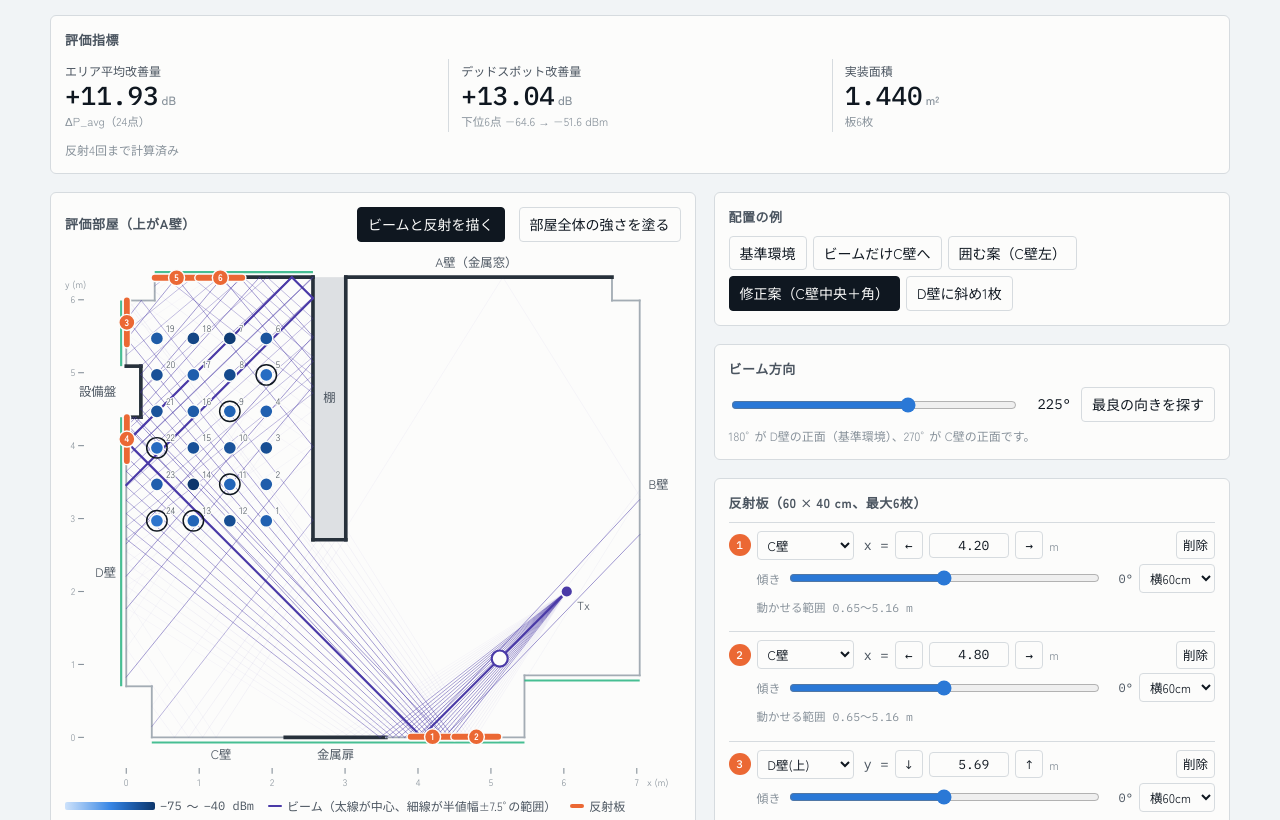
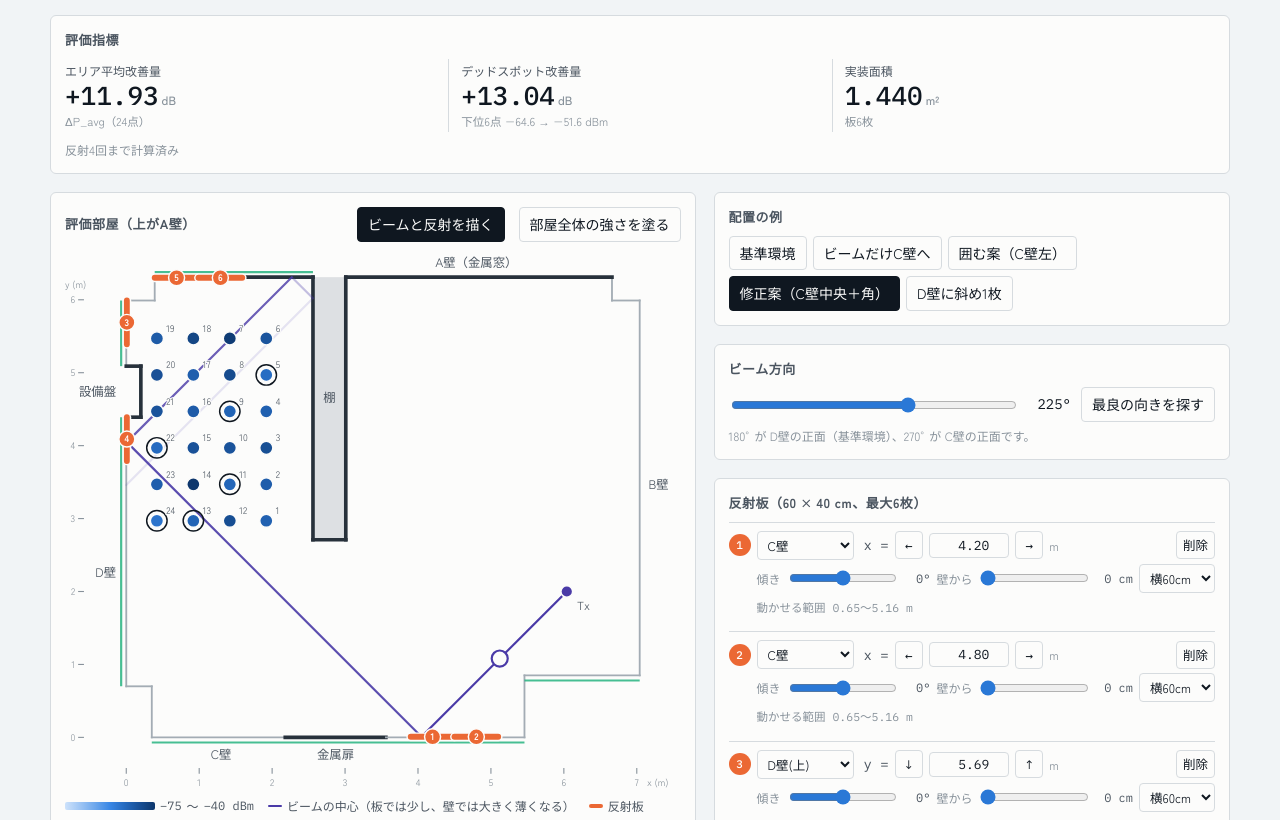
Before and after one commit to Leinnn00/instant_simulator, a plain HTML site: page index.html in a window 1280 px wide. Shown: the part 127-947 px from the top of the page. Drawn offline with Linux system fonts and the light colour scheme.

Commit message:
ビームを中心線のみに、反射板と壁で薄くなり方を変更、板を壁から離せるように
Co-Authored-By: Claude Opus 5.5 <noreply@anthropic.com>
Claude-Session: https://claude.ai/code/session_012yqex7Z9NaBEwaYMfaZqRX

```diff
--- a/index.html
+++ b/index.html
@@ -77,6 +77,8 @@ input[type=range]{flex:1 1 120px;min-width:90px;accent-color:var(--after)}
 .plate .del{margin-left:auto}
 .plate .tv{min-width:3.5ch;text-align:right;color:var(--ink2)}
 .plate .rng{flex:1 1 100%;font-family:var(--mono);font-size:11.5px}
+.plate .warn{flex:1 1 100%;font-size:12px;color:#d03b3b}
+.plate .offv{min-width:5ch;text-align:right;color:var(--ink2)}
 .prow.sub input[type=range]{flex:1 1 90px;min-width:70px}
 .hint{font-size:12px;color:var(--muted);margin:4px 0 0}
 details{font-size:13px}
@@ -144,13 +146,13 @@ svg text{font-family:var(--font)}
         </div>
         <div class="legend">
           <span><i class="rampbar"></i><span class="num">−75</span>〜<span class="num">−40 dBm</span></span>
-          <span><i class="sw" style="background:var(--tx);height:2px"></i>ビーム（太線が中心、細線が半値幅±7.5°の範囲）</span>
+          <span><i class="sw" style="background:var(--tx);height:2px"></i>ビームの中心（板では少し、壁では大きく薄くなる）</span>
           <span><i class="sw" style="background:var(--plate)"></i>反射板</span>
           <span><i class="sw" style="background:var(--install)"></i>設置できる壁</span>
           <span><i class="sw" style="background:var(--wall);height:5px"></i>金属</span>
           <span><i class="dot" style="border:2px solid var(--ink);width:11px;height:11px"></i>下位6点（対処後）</span>
         </div>
-        <p class="hint">板はドラッグで移動、送信機の先の丸をドラッグでビーム方向。受信点をクリックすると、その点に届く経路を表示します。紫の太線はビームの中心、細線は半値幅（±7.5°）の範囲で、鏡のように反射させてたどったものです。棚の端での回り込み（回折）は描いていません。</p>
+        <p class="hint">板はドラッグで移動、送信機の先の丸をドラッグでビーム方向。受信点をクリックすると、その点に届く経路を表示します。紫の線はビームの中心を鏡のように反射させてたどったものです（実際のビームは幅15°あります）。棚の端での回り込み（回折）は描いていません。</p>
       </div>
 
       <div class="panel">
@@ -190,7 +192,7 @@ svg text{font-family:var(--font)}
         <h2>反射板（60 × 40 cm、最大6枚）</h2>
         <div class="plates" id="plates"></div>
         <button id="addBtn" type="button">板を追加</button>
-        <p class="hint">座標は板の中心の位置で、原点は D壁と C壁の角（図の左下）です。C壁・A壁は x、D壁は y で動きます。矢印は5 cmずつ、Shift を押しながらで1 cmずつ。傾きは壁からの角度で、0° が壁にぴったりです。</p>
+        <p class="hint">座標は板の中心の位置で、原点は D壁と C壁の角（図の左下）です。C壁・A壁は x、D壁は y で動きます。矢印は5 cmずつ、Shift を押しながらで1 cmずつ。傾きは壁からの角度で、0° が壁にぴったりです。「壁から」で板を壁から離せます（三脚などでの自立設置。Tx から1 m以内と受信エリアの中には置けません）。離すほど A_total が増えます。</p>
       </div>
 
       <div class="panel" id="pathPanel">
@@ -289,13 +291,13 @@ const PMC = (function(){
     const w=GROUPS[p.wall]; const L=p.len||0.6;
     const wx=w[2]-w[0], wy=w[3]-w[1], wl=Math.hypot(wx,wy), ux=wx/wl, uy=wy/wl;
     const nx=-uy, ny=ux; // 部屋内側の法線（頂点は反時計回り）
-    const off=0.008; const th=(p.tilt||0)*Math.PI/180;
+    const off=0.008+Math.max(0,Math.min(1.5,p.off||0)); const th=(p.tilt||0)*Math.PI/180;
     const s0=Math.max(0,Math.min(wl-L*Math.cos(th),p.s));
     let ax,ay,bx,by;
     const c=Math.cos(th), sn=Math.sin(Math.abs(th));
     if(th>=0){ ax=w[0]+ux*s0; ay=w[1]+uy*s0; bx=ax+ux*L*c+nx*L*sn; by=ay+uy*L*c+ny*L*sn; }
     else { bx=w[0]+ux*(s0+L*c); by=w[1]+uy*(s0+L*c); ax=bx-ux*L*c+nx*L*sn; ay=by-uy*L*c+ny*L*sn; }
-    return {x1:ax+nx*off,y1:ay+ny*off,x2:bx+nx*off,y2:by+ny*off,mat:'m',occ:true,plate:true,d:L*sn,L};
+    return {x1:ax+nx*off,y1:ay+ny*off,x2:bx+nx*off,y2:by+ny*off,mat:'m',occ:true,plate:true,d:(off-0.008)+L*sn,L};
   }
   function buildScene(plates){
     const segs = WALLS.map(w=>({x1:w[0],y1:w[1],x2:w[2],y2:w[3],mat:w[4]==='s'?'m':w[4],occ:w[4]!=='s'}));
@@ -398,7 +400,7 @@ const PMC = (function(){
           const qx=s.x1-ox, qy=s.y1-oy; const t=(qx*s.dy-qy*s.dx)/den, u=(qx*dy-qy*dx)/den;
           if(t>1e-6&&u>=0&&u<=1&&(!best||t<best.t)) best={t,i}; }
         if(!best) break;
-        const hx=ox+dx*best.t, hy=oy+dy*best.t; legs.push({x1:ox,y1:oy,x2:hx,y2:hy,db,k,a:Math.round(a*100)/100}); len+=best.t;
+        const hx=ox+dx*best.t, hy=oy+dy*best.t; legs.push({x1:ox,y1:oy,x2:hx,y2:hy,db,k,a:Math.round(a*100)/100,hit:segs[best.i].plate?'plate':'wall'}); len+=best.t;
         const s=segs[best.i]; const dn=dx*s.nx+dy*s.ny;
         if(s.mat==='m') db-=0; else db+=Math.min(-0.5,10*Math.log10(gypsumR2(Math.abs(dn),o.er,o.ei))-o.wallAdj);
         dx-=2*dn*s.nx; dy-=2*dn*s.ny; ox=hx; oy=hy;
@@ -497,12 +499,13 @@ function drawPlan(){
   // ビーム
   gBeam.innerHTML=''; const T=PMC.TX;
   if(state.showBeam){
-    const legs=PMC.beamRays(state.plates,{beam:state.beam,wallAdj:state.wallAdj,span:13,step:1});
-    // 半値幅（±7.5°）の内側を主に描き、外側はごく薄く。中心の1本は太線で強調
-    const line=(l,op,w)=>el('line',{x1:X(l.x1).toFixed(1),y1:Y(l.y1).toFixed(1),x2:X(l.x2).toFixed(1),y2:Y(l.y2).toFixed(1),stroke:'var(--tx)','stroke-opacity':op.toFixed(2),'stroke-width':w,'stroke-linecap':'round'},gBeam);
-    legs.sort((a,b)=>a.db-b.db).forEach(l=>{ if(l.a===0) return; const inside=Math.abs(l.a)<=7.5;
-      let op=Math.min(.6,.6*(1+l.db/18)); if(!inside) op*=0.18; if(op<.03) return; line(l,op,inside?1.2:1); });
-    legs.filter(l=>l.a===0).forEach(l=>{ const op=Math.max(.35,Math.min(1,1+l.db/24)); line(l,op,3); });
+    // ビームの中心の1本だけを、反射をたどって描く
+    const legs=PMC.beamRays(state.plates,{beam:state.beam,wallAdj:state.wallAdj,span:0,step:1});
+    // 見た目の濃さ: 反射板で跳ね返ると少しだけ、壁・扉・棚では大きく薄くなる
+    let op=1;
+    for(const l of legs){ if(op<.08) break;
+      el('line',{x1:X(l.x1).toFixed(1),y1:Y(l.y1).toFixed(1),x2:X(l.x2).toFixed(1),y2:Y(l.y2).toFixed(1),stroke:'var(--tx)','stroke-opacity':op.toFixed(2),'stroke-width':3,'stroke-linecap':'round'},gBeam);
+      op*= l.hit==='plate' ? 0.9 : 0.4; }
   }
   const th=state.beam*Math.PI/180, hx=X(T.x+1.3*Math.cos(th)), hy=Y(T.y+1.3*Math.sin(th));
   el('line',{x1:X(T.x),y1:Y(T.y),x2:hx,y2:hy,stroke:'var(--tx)','stroke-width':1.5,'stroke-dasharray':'5 4'},gBeam);
@@ -586,7 +589,14 @@ function clampS(p){ p.s=Math.round(Math.max(0,Math.min(wlen(p)-foot(p),p.s))*100
 function centerOf(p){ const w=G[p.wall], c=p.s+foot(p)/2; return w[5]==='x' ? w[0]+Math.sign(w[2]-w[0])*c : w[1]+Math.sign(w[3]-w[1])*c; }
 function setCenter(p,v){ const w=G[p.wall]; const c = w[5]==='x' ? (v-w[0])*Math.sign(w[2]-w[0]) : (v-w[1])*Math.sign(w[3]-w[1]); p.s=c-foot(p)/2; clampS(p); }
 function rangeOf(p){ const s0=p.s; p.s=0; const a=centerOf(p); p.s=wlen(p)-foot(p); const b=centerOf(p); p.s=s0; return [Math.min(a,b),Math.max(a,b)]; }
-function syncPlateInputs(){ state.plates.forEach((p,i)=>{ const inp=$('pos'+i); if(!inp) return; const w=G[p.wall]; const r=rangeOf(p); inp.min=r[0].toFixed(2); inp.max=r[1].toFixed(2); if(document.activeElement!==inp) inp.value=centerOf(p).toFixed(2); $('wall'+i).value=p.wall; $('ax'+i).textContent=w[5]+' ='; const up=w[5]==='y'; $('dec'+i).textContent=up?'↓':'←'; $('inc'+i).textContent=up?'↑':'→'; $('rng'+i).textContent='動かせる範囲 '+r[0].toFixed(2)+'〜'+r[1].toFixed(2)+' m'; }); }
+function syncPlateInputs(){ state.plates.forEach((p,i)=>{ const inp=$('pos'+i); if(!inp) return; const w=G[p.wall]; const r=rangeOf(p); inp.min=r[0].toFixed(2); inp.max=r[1].toFixed(2); if(document.activeElement!==inp) inp.value=centerOf(p).toFixed(2); $('wall'+i).value=p.wall; $('ax'+i).textContent=w[5]+' ='; const up=w[5]==='y'; $('dec'+i).textContent=up?'↓':'←'; $('inc'+i).textContent=up?'↑':'→'; $('rng'+i).textContent='動かせる範囲 '+r[0].toFixed(2)+'〜'+r[1].toFixed(2)+' m'; $('warn'+i).textContent=plateWarn(p); $('warn'+i).hidden=!$('warn'+i).textContent; }); }
+// 自立設置（壁から離した板）の禁止エリア: Tx から水平1 m以内と受信エリア
+const RXAREA={x1:0.40,x2:2.27,y1:2.86,y2:5.58};
+function segPtDist(s,px,py){ const dx=s.x2-s.x1, dy=s.y2-s.y1; let t=((px-s.x1)*dx+(py-s.y1)*dy)/(dx*dx+dy*dy); t=Math.max(0,Math.min(1,t)); return Math.hypot(s.x1+dx*t-px,s.y1+dy*t-py); }
+function segInRect(s,r){ for(let k=0;k<=20;k++){ const x=s.x1+(s.x2-s.x1)*k/20, y=s.y1+(s.y2-s.y1)*k/20; if(x>r.x1&&x<r.x2&&y>r.y1&&y<r.y2) return true; } return false; }
+function plateWarn(p){ if(!(p.off>0)) return ''; const s=PMC.plateSeg(p); const w=[];
+  if(segPtDist(s,PMC.TX.x,PMC.TX.y)<1) w.push('Tx から1 m以内'); if(segInRect(s,RXAREA)) w.push('受信エリアの中');
+  return w.length?('注意：'+w.join('・')+'には自立設置できません'):''; }
 function touched(){ state.preset=-1; markPreset(); syncPlateInputs(); changed(); }
 function drawPlates(){
   const box=$('plates'); box.innerHTML='';
@@ -616,7 +626,12 @@ function drawPlates(){
     const sel=document.createElement('select'); sel.id='len'+i; sel.setAttribute('aria-label','板'+(i+1)+'の向き'); sel.innerHTML='<option value="0.6">横60cm</option><option value="0.4">横40cm</option>'; sel.value=String(p.len);
     sel.addEventListener('change',()=>{ const c=centerOf(p); p.len=+sel.value; setCenter(p,c); touched(); });
     const rg=document.createElement('span'); rg.id='rng'+i; rg.className='rng';
-    bot.append(tlab,sl,tv,sel,rg);
+    const olab=document.createElement('span'); olab.textContent='壁から';
+    const os=document.createElement('input'); os.type='range'; os.min=0; os.max=100; os.step=1; os.value=Math.round((p.off||0)*100); os.id='off'+i; os.setAttribute('aria-label','板'+(i+1)+'の壁からの距離（cm）');
+    const ov=document.createElement('span'); ov.className='num offv'; ov.textContent=Math.round((p.off||0)*100)+' cm';
+    os.addEventListener('input',()=>{ p.off=(+os.value)/100; ov.textContent=os.value+' cm'; touched(); });
+    const wn=document.createElement('span'); wn.id='warn'+i; wn.className='warn'; wn.hidden=true;
+    bot.append(tlab,sl,tv,olab,os,ov,sel,rg,wn);
     row.append(top,bot); box.appendChild(row);
   });
   syncPlateInputs();
@@ -697,15 +712,15 @@ new MutationObserver(retheme).observe(document.documentElement,{attributes:true,
 // ---- リンク（配置をURLの # 以降に入れる。英数字と . _ - だけ使う） ----
 function encodeState(st){
   let s='b'+st.beam;
-  for(const p of st.plates){ const tl=p.tilt<0?'m'+(-p.tilt):String(p.tilt); s+='_p'+p.wall+'-'+p.s.toFixed(2)+'-'+tl+'-'+Math.round(p.len*100); }
+  for(const p of st.plates){ const tl=p.tilt<0?'m'+(-p.tilt):String(p.tilt); s+='_p'+p.wall+'-'+p.s.toFixed(2)+'-'+tl+'-'+Math.round(p.len*100)+(p.off>0?'-'+Math.round(p.off*100):''); }
   return s;
 }
 function decodeState(h){
-  h=(h||'').replace(/^#/,''); if(!/^b\d{1,3}(_p\d-\d+(\.\d+)?-m?\d{1,2}-\d{2})*$/.test(h)) return null;
+  h=(h||'').replace(/^#/,''); if(!/^b\d{1,3}(_p\d-\d+(\.\d+)?-m?\d{1,2}-\d{2}(-\d{1,3})?)*$/.test(h)) return null;
   const parts=h.split('_'); const beam=((+parts[0].slice(1))%360+360)%360; const plates=[];
   for(const q of parts.slice(1,7)){ const a=q.slice(1).split('-'); const wall=+a[0]; if(!(wall>=0&&wall<G.length)) return null;
     let tilt=a[2][0]==='m'?-(+a[2].slice(1)):+a[2]; tilt=Math.max(-45,Math.min(45,tilt)); const len=a[3]==='40'?0.4:0.6;
-    const p={wall,s:+a[1],tilt,len}; clampS(p); plates.push(p); }
+    const p={wall,s:+a[1],tilt,len,off:a[4]?Math.min(100,+a[4])/100:0}; clampS(p); plates.push(p); }
   return {beam,plates};
 }
 function linkFor(st){ return location.href.split('#')[0]+'#'+encodeState(st); }
```
